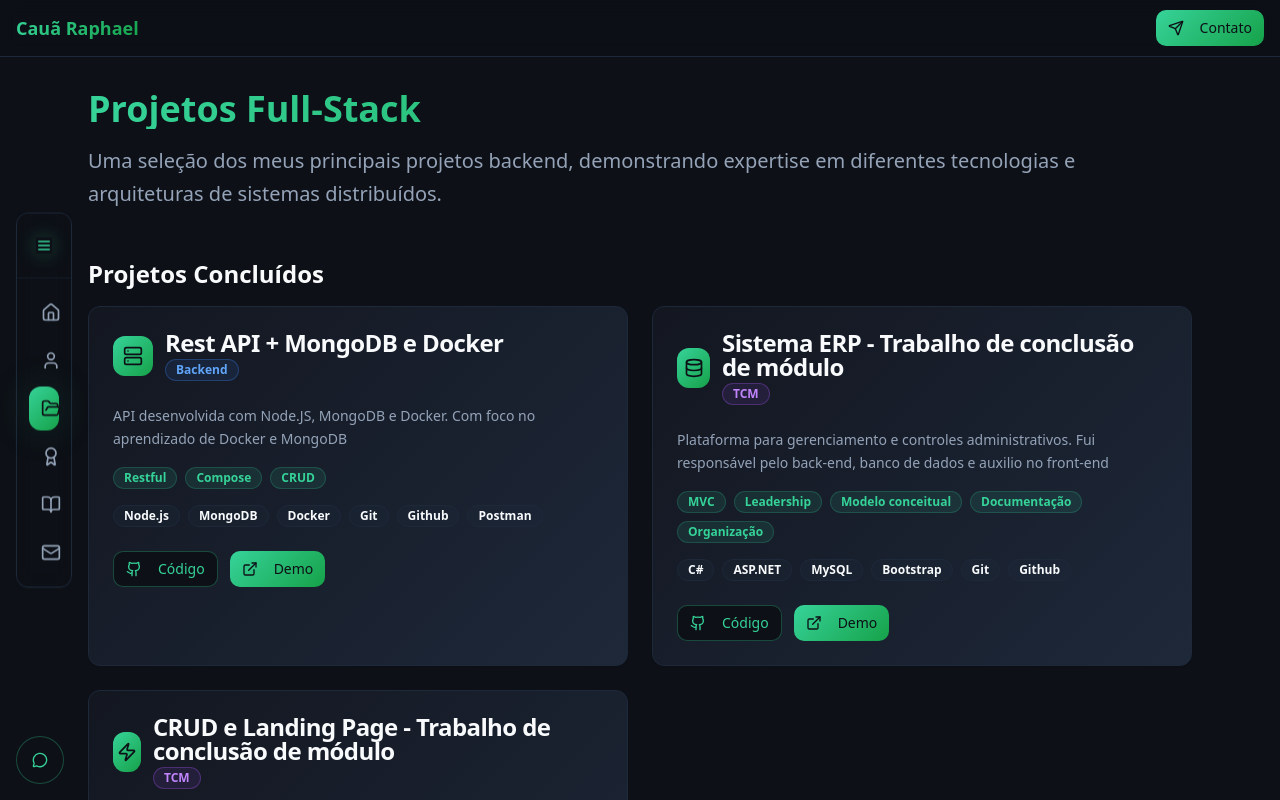
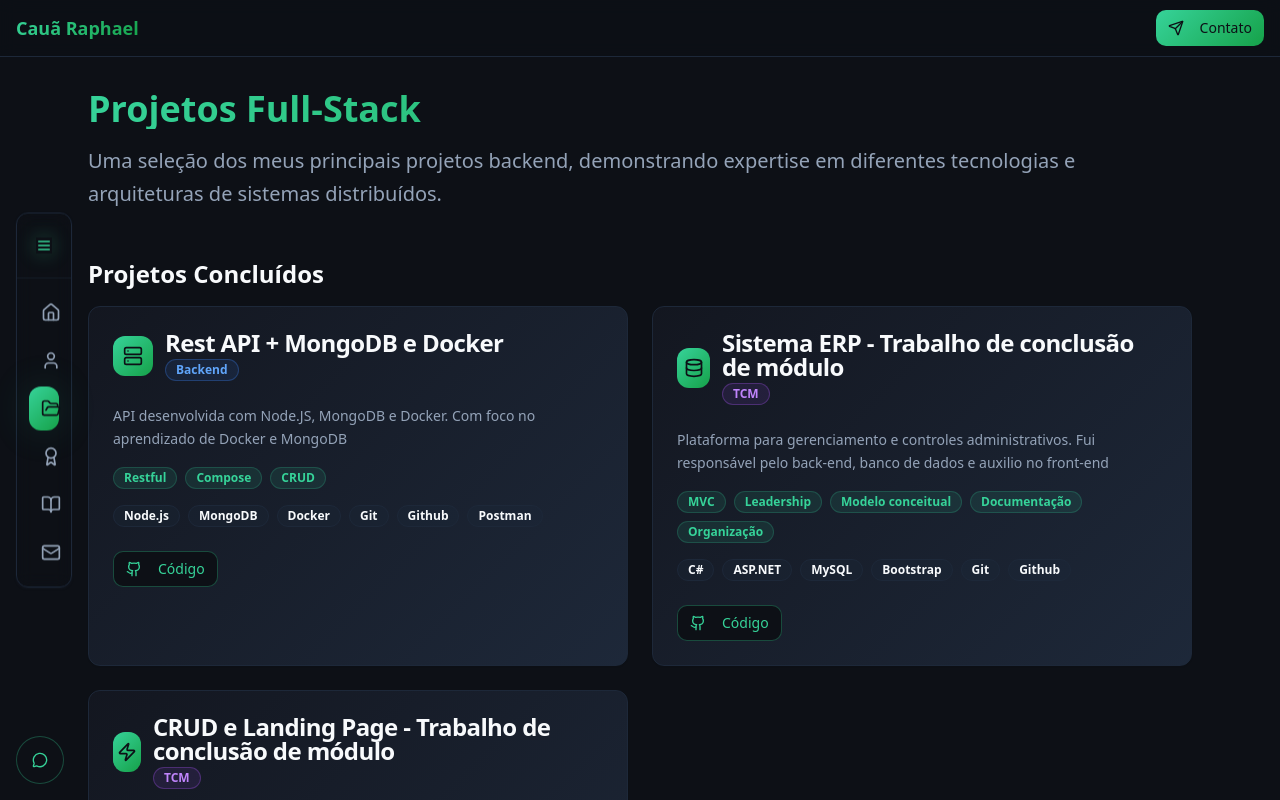
Before and after one commit to devCauaRaphael/Site_Portfolio, a React (Vite) app: page /#/projetos in a window 1280 px wide. Shown: the top 800 px of the page. Built offline with nearby package versions, Linux system fonts and the light colour scheme.

Commit message:
retirando o button de demo

```diff
--- a/src/pages/Projetos.tsx
+++ b/src/pages/Projetos.tsx
@@ -15,7 +15,6 @@ const Projetos = () => {
       category: "Backend",
       icon: Server,
       github: "https://github.com/devCauaRaphael/API_Node-MongoDB.git",
-      demo: "https://demo.com",
       highlights: ["Restful", "Compose", "CRUD"]
     },
     {
@@ -25,7 +24,6 @@ const Projetos = () => {
       category: "TCM",
       icon: Database,
       github: "https://github.com/orgs/TCC-ETEC-01/repositories",
-      demo: "https://demo.com",
       highlights: ["MVC", "Leadership", "Modelo conceitual", "Documentação", "Organização"]
     },
     {
@@ -35,7 +33,6 @@ const Projetos = () => {
       category: "TCM",
       icon: Zap,
       github: "https://github.com/devCauaRaphael/TCM",
-      demo: "https://demo.com",
       highlights: ["Responsividade", "JQuery", "Orientação a Objetos"]
     }
   ]
@@ -48,7 +45,6 @@ const Projetos = () => {
       category: "Pessoal",
       icon: Server,
       github: "https://github.com/devCauaRaphael/Commodities",
-      demo: null,
       highlights: ["Consumo de API", "Rotas", "Segurança"]
     }
   ]
@@ -63,7 +59,6 @@ const Projetos = () => {
       category: "TCC",
       icon: Zap,
       github: "https://github.com/LoopstackTechSolutions",
-      demo: null,
       highlights: ["Scrum", "Consumo de API", "Trabalho em Equipe", "Backend"]
     }
   ]
@@ -143,18 +138,6 @@ const Projetos = () => {
             </a>
           </Button>
 
-          {project.demo && (
-            <Button
-              size="sm"
-              className="bg-gradient-primary text-primary-foreground hover:shadow-glow transition-all duration-300"
-              asChild
-            >
-              <a href={project.demo} target="_blank" rel="noopener noreferrer">
-                <ExternalLink className="mr-2 h-4 w-4" />
-                Demo
-              </a>
-            </Button>
-          )}
         </div>
       </CardContent>
     </Card>
```
